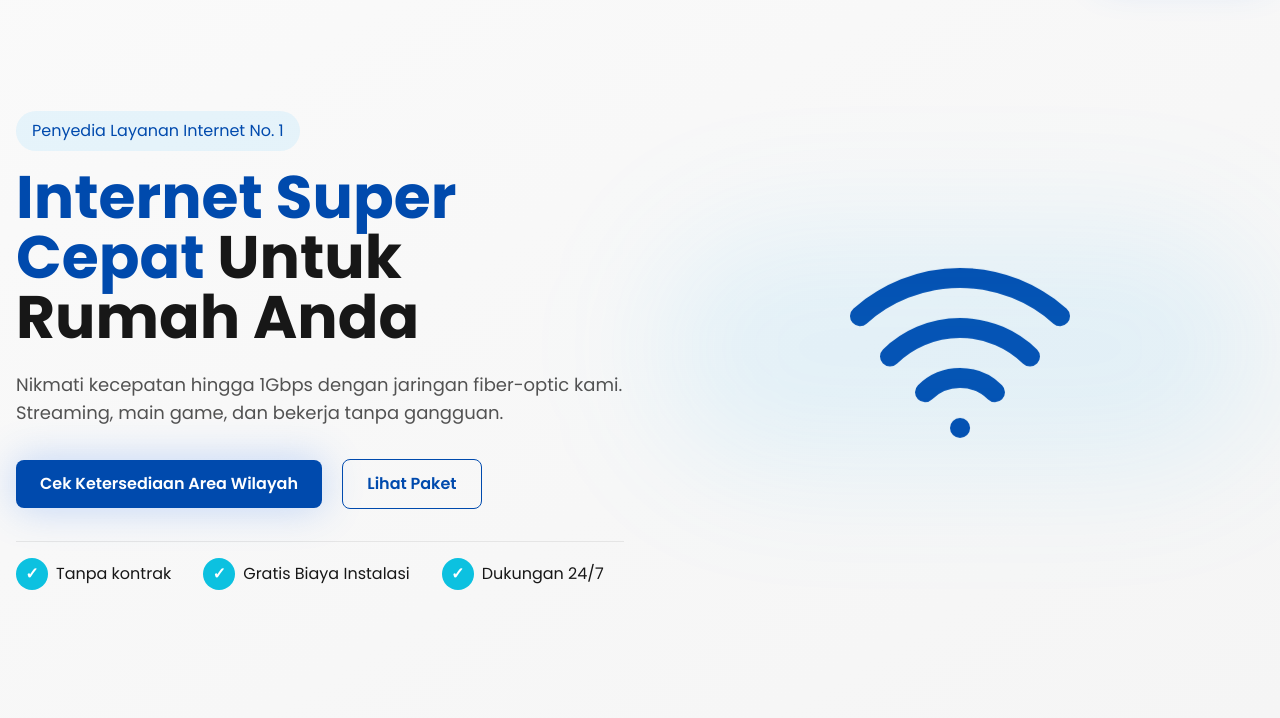
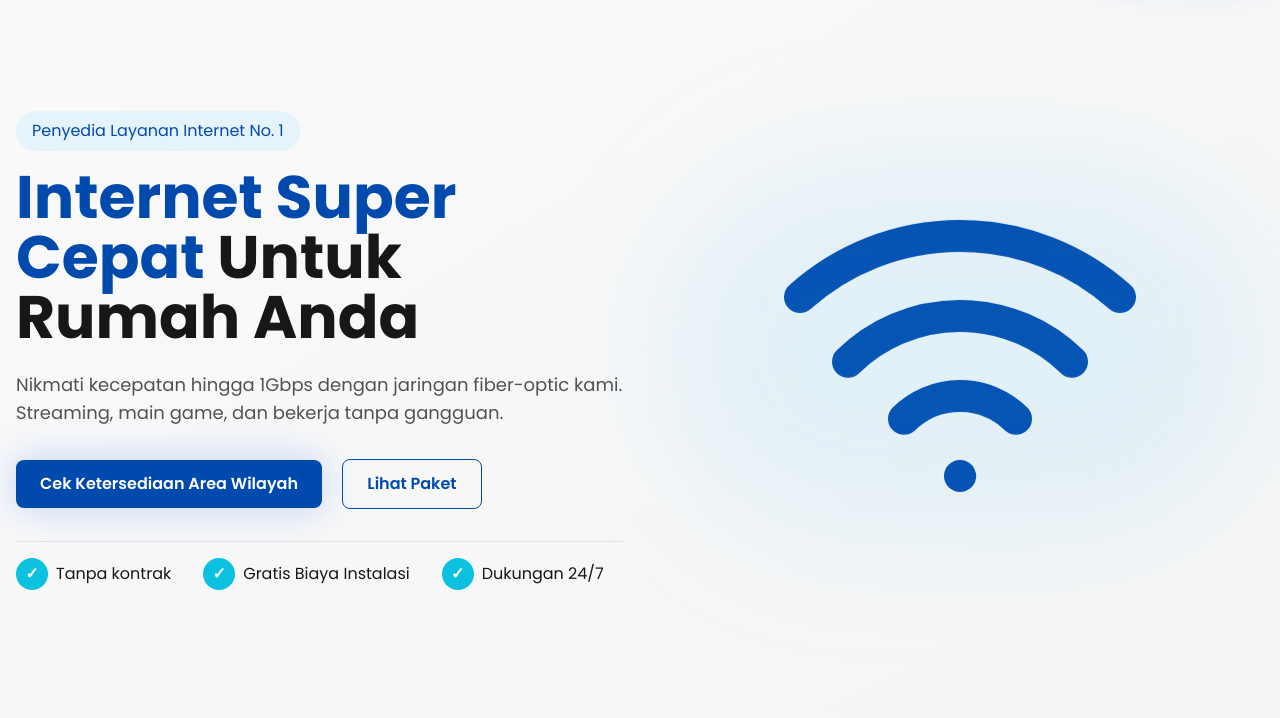
Before and after one commit to alinovian/projectweb_pweb, a website: page index.html in a window 1280 px wide. Shown: the part 82-800 px from the top of the page. Drawn offline with nearby package versions, Linux system fonts and the light colour scheme.

Commit message:
Please enter the commit message for your changes. Lines starting with '#' will be ignored, and an empty message aborts the commit.
On branch ali_novian
Your branch is up to date with 'origin/ali_novian'.

Changes to be committed:
	modified:   index.html

```diff
--- a/index.html
+++ b/index.html
@@ -183,7 +183,7 @@
                 <div class="hidden md:block">
                     <div class="relative animate-float">
                         <div class="absolute inset-0 bg-netserve-4/10 rounded-full blur-3xl"></div>
-                        <i data-lucide="wifi" class="w-60 h-60 text-netserve-1 mx-auto"></i>
+                        <i data-lucide="wifi" class="w-96 h-96 text-netserve-1 mx-auto"></i>
                     </div>
                 </div>
             </div>
```
